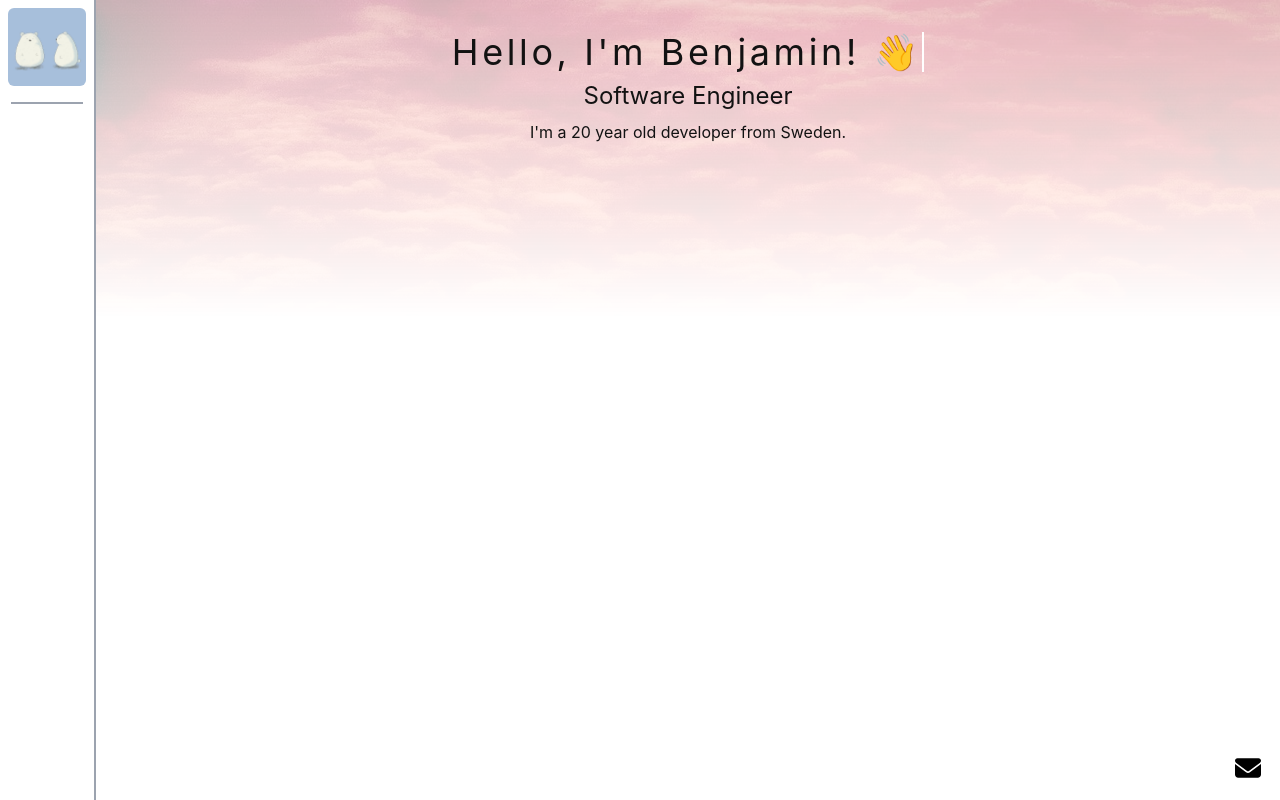
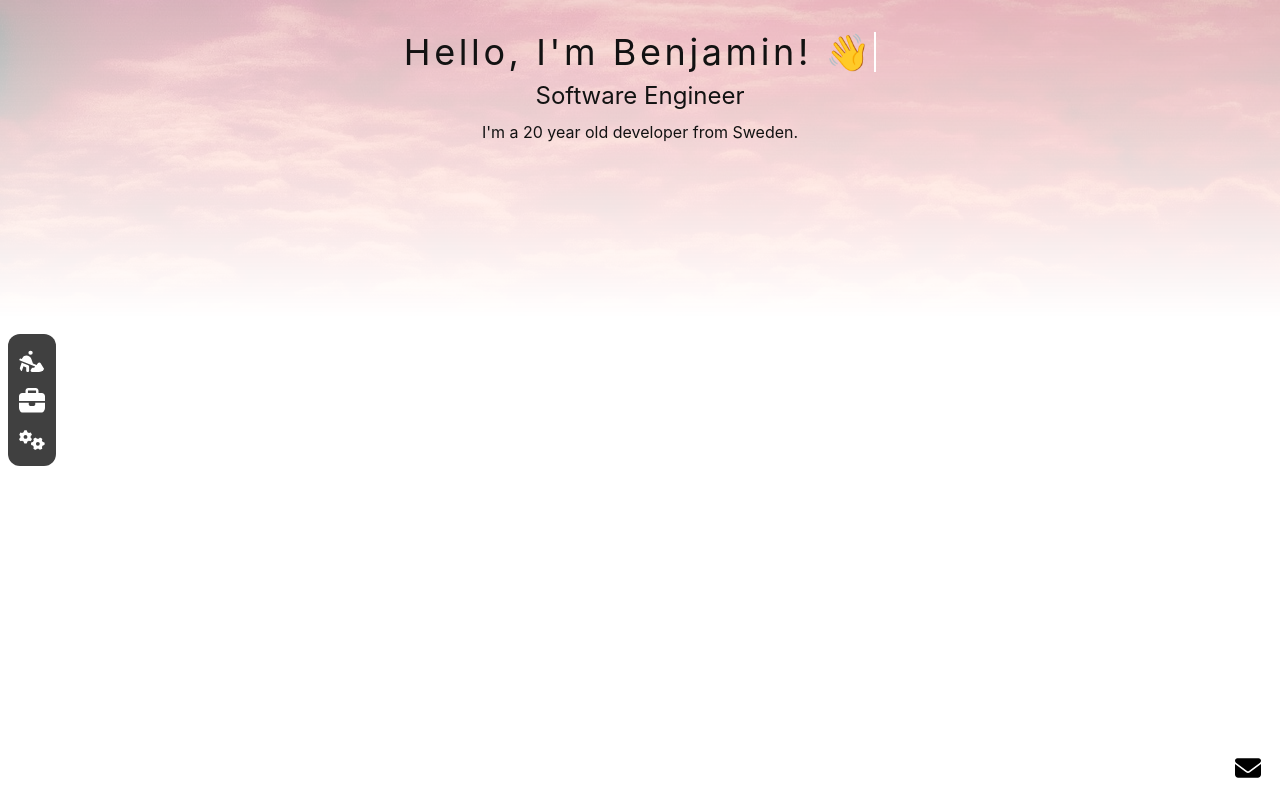
Before and after one commit to AI-nsley69/portfolio, a Vue app: page / in a window 1280 px wide. Built offline with nearby package versions, Linux system fonts and the light colour scheme.

Commit message:
WIP floating navbar

```diff
--- a/src/components/Main.vue
+++ b/src/components/Main.vue
@@ -1,7 +1,7 @@
 <template>
     <section class="flex flex-1 flex-col justify-start overflow-y-scroll overflow-x-hidden">
         <!-- Overlay -->
-         <Email />
+        <Email />
         <!-- Site components -->
         <Introduction id="home"/>
         <WorkExperience id="work-experience" />
--- a/src/components/NavBar.vue
+++ b/src/components/NavBar.vue
@@ -1,31 +1,31 @@
 <template>
   <div
-    class="flex flex-col items-center justify-start w-24 h-screen border-gray-400 border-r-2 border-solid p-1 lg:p-2"
+    class="absolute left-2 top-1/2 bottom-1/2 m-auto w-12 h-fit bg-neutral-700 px-2 rounded-xl"
   >
-    <div
+    <!-- <div
       id="logo"
       class="flex flex-col items-center justify-center h-24 w-full gap-2 xl:gap-4"
     >
       <img src="/logo.jpg" alt="logo" class="h-full w-full rounded-md" />
       <div class="border-b-2 border-solid border-gray-400 w-11/12"></div>
-    </div>
+    </div> -->
     <div
       id="content"
-      class="flex flex-1 flex-col items-center justify-start py-2 lg:py-4 gap-4"
+      class="flex flex-col items-center justify-center py-2 lg:py-4 gap-4"
     >
       <img
         src="/icons/person-digging.svg"
-        class="w-2/5 rounded-md filter-white cursor-pointer"
+        class="w-4/5 rounded-md filter-white cursor-pointer hover:scale-[1.02] active:scale-[0.98]"
         @click="triggerScroll('#work-experience')"
       />
       <img
         src="/icons/briefcase.svg"
-        class="w-2/5 rounded-md filter-white cursor-pointer"
+        class="w-4/5 rounded-md filter-white cursor-pointer hover:scale-[1.02] active:scale-[0.98]"
         @click="triggerScroll('#projects')"
       />
       <img
         src="/icons/gears.svg"
-        class="w-2/5 rounded-md filter-white cursor-pointer"
+        class="w-4/5 rounded-md filter-white cursor-pointer hover:scale-[1.02] active:scale-[0.98]"
         @click="triggerScroll('#skills')"
       />
     </div>
```
